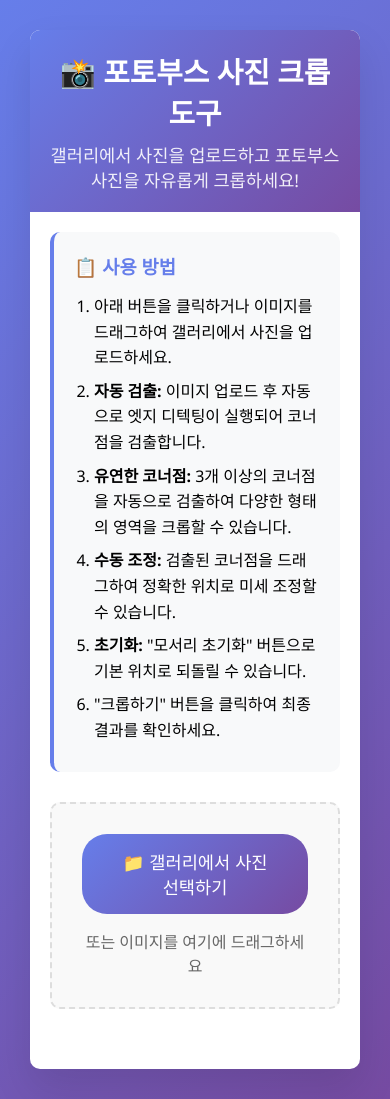
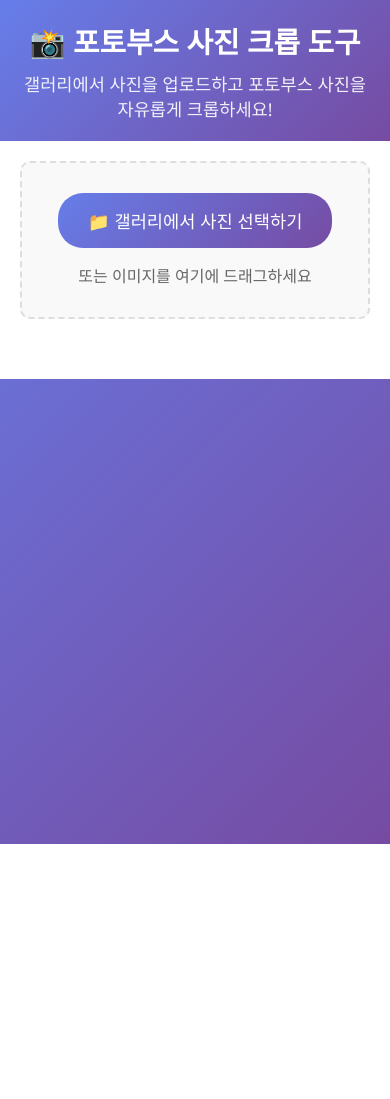
Before and after one commit to nothinking/photo-booth, a Flask app: page / in a window 390 px wide. After the commit the page ends 844 px from the top, so only its background shows below. Run offline with Flask 3, Linux system fonts and the light colour scheme.

Commit message:
사용 방법 간소화 및 반응형 디자인 최적화

```diff
--- a/templates/index.html
+++ b/templates/index.html
@@ -15,15 +15,17 @@
             font-family: 'Segoe UI', Tahoma, Geneva, Verdana, sans-serif;
             background: linear-gradient(135deg, #667eea 0%, #764ba2 100%);
             min-height: 100vh;
-            padding: 20px;
+            margin: 0;
+            padding: 0;
         }
 
         .container {
-            max-width: 1200px;
-            margin: 0 auto;
+            width: 100%;
+            max-width: none;
+            margin: 0;
             background: white;
-            border-radius: 15px;
-            box-shadow: 0 20px 40px rgba(0,0,0,0.1);
+            border-radius: 0;
+            box-shadow: none;
             overflow: hidden;
         }
 
@@ -472,8 +474,8 @@
         /* 모바일 반응형 스타일 */
         @media (max-width: 768px) {
             .container {
-                margin: 10px;
-                border-radius: 10px;
+                margin: 0;
+                border-radius: 0;
             }
 
             .header {
@@ -521,27 +523,7 @@
             }
         }
 
-        .instructions {
-            background: #f8f9fa;
-            padding: 20px;
-            border-radius: 10px;
-            margin-bottom: 30px;
-            border-left: 4px solid #667eea;
-        }
-
-        .instructions h3 {
-            color: #667eea;
-            margin-bottom: 15px;
-        }
-
-        .instructions ol {
-            padding-left: 20px;
-        }
-
-        .instructions li {
-            margin-bottom: 8px;
-            line-height: 1.6;
-        }
+
     </style>
 </head>
 <body>
@@ -552,17 +534,7 @@
         </div>
 
         <div class="content">
-            <div class="instructions">
-                <h3>📋 사용 방법</h3>
-                <ol>
-                    <li>아래 버튼을 클릭하거나 이미지를 드래그하여 갤러리에서 사진을 업로드하세요.</li>
-                    <li><strong>자동 검출:</strong> 이미지 업로드 후 자동으로 엣지 디텍팅이 실행되어 코너점을 검출합니다.</li>
-                    <li><strong>유연한 코너점:</strong> 3개 이상의 코너점을 자동으로 검출하여 다양한 형태의 영역을 크롭할 수 있습니다.</li>
-                    <li><strong>수동 조정:</strong> 검출된 코너점을 드래그하여 정확한 위치로 미세 조정할 수 있습니다.</li>
-                    <li><strong>초기화:</strong> "모서리 초기화" 버튼으로 기본 위치로 되돌릴 수 있습니다.</li>
-                    <li>"크롭하기" 버튼을 클릭하여 최종 결과를 확인하세요.</li>
-                </ol>
-            </div>
+
 
             <div class="upload-section" id="uploadSection">
                 <input type="file" id="fileInput" class="file-input" accept="image/*">
@@ -636,6 +608,8 @@
 
         // 브라우저 크기 변경 이벤트 리스너
         window.addEventListener('resize', handleResize);
+
+
 
         function handleDragOver(e) {
             e.preventDefault();
```
Also changed, not shown: README.md.
